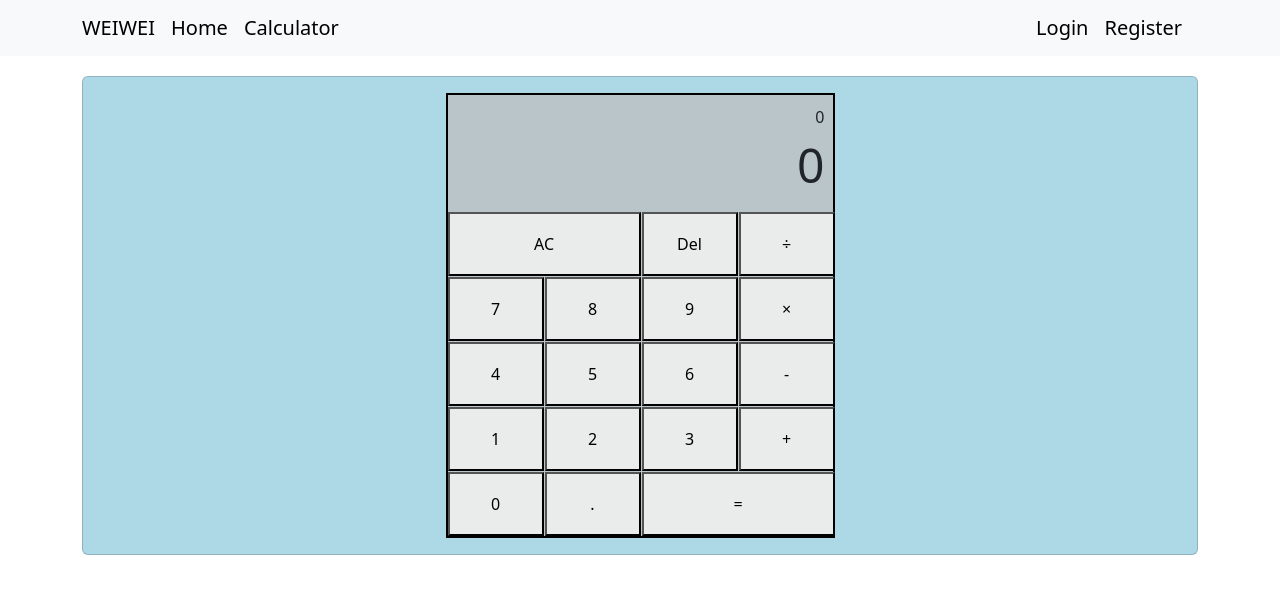
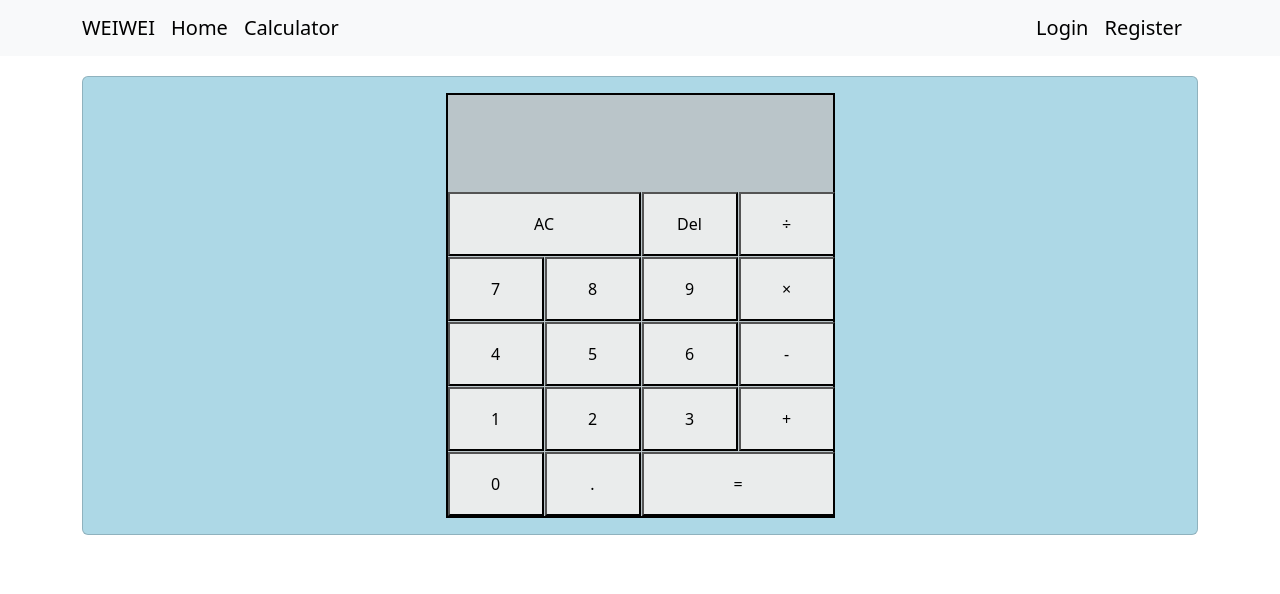
Before and after one commit to DataWEIWEI/Calculator-React, a React (Create React App) app: page /calculator in a window 1280 px wide. Shown: the top 594 px of the page. Built offline with nearby package versions, Linux system fonts and the light colour scheme.

Commit message:
implement front-end

```diff
--- a/src/commponents/content/calculator.jsx
+++ b/src/commponents/content/calculator.jsx
@@ -11,6 +11,8 @@ class Calculator extends Component {
     }
 
     format = number => {
+        if (!number)
+            return '';
         const [integer, decimal] = number.split('.');
         if (decimal === undefined)
             return this.state.formater.format(integer);
```
